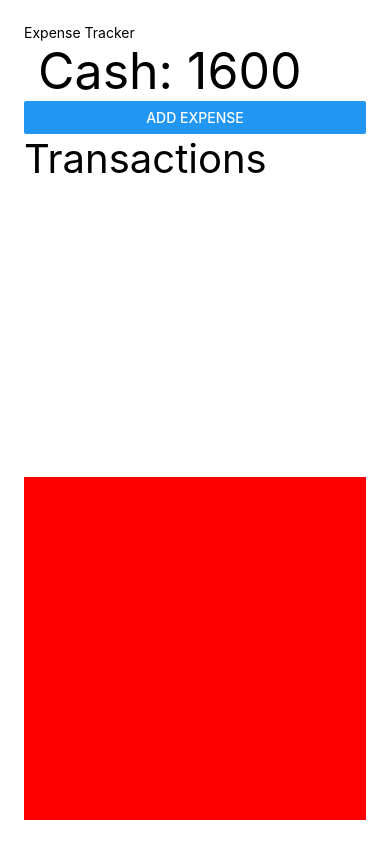
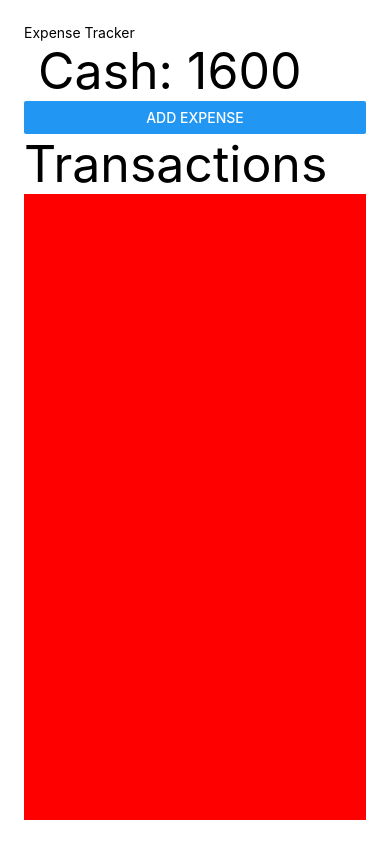
Before and after one commit to mayank4kathuria/Expense-Tracker-Mobile, a React Native app: screen / in a window 390 px wide. Built offline with nearby package versions, Linux system fonts and the light colour scheme.

Commit message:
App crash due to scope error fixed

```diff
--- a/App.js
+++ b/App.js
@@ -44,7 +44,7 @@ export default class App extends React.Component {
         <Text style = {[styles.header]}>Expense Tracker</Text>
         <Text style = {styles.title}> Cash: {this.state.cash} </Text>
         <Button title="Add Expense" onPress = {this.addExpense} />
-        <Text style = {styles.tran}>Transactions</Text>
+        <Text style = {styles.title}>Transactions</Text>
         <ScrollView style = {[styles.tran, {backgroundColor: "red"} ]}>
         	{this.state.transaction.map( (val, index) => <Transaction id={index + 1} transact={val} /> )}
       	</ScrollView>
@@ -70,6 +70,5 @@ const styles = StyleSheet.create({
   tran : {
   	flex: 1,
     fontSize: 40,
-    flexDirection: "flex-start",
   }
 });
```
